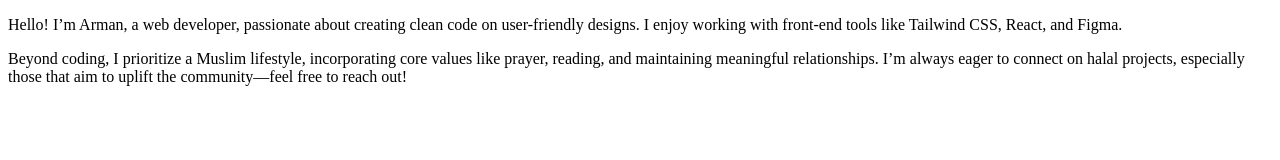
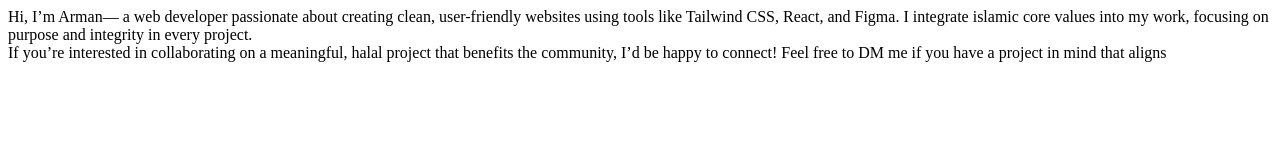
Before and after one commit to arman-anm/arman-anm.github.io, a plain HTML site: page index.html in a window 1280 px wide. Drawn offline with Linux system fonts and the light colour scheme.

Commit message:
about me version 2

```diff
--- a/index.html
+++ b/index.html
@@ -9,18 +9,14 @@
     <main>
       <section>
         <div>
-          <p>
-            Hello! I’m Arman, a web developer, passionate
-            about creating clean code on user-friendly designs. I enjoy working
-            with front-end tools like Tailwind CSS, React, and Figma.
-          </p>
-
-          <p>
-            Beyond coding, I prioritize a Muslim lifestyle, incorporating core
-            values like prayer, reading, and maintaining meaningful relationships. I’m always eager to connect on halal projects,
-            especially those that aim to uplift the community—feel free to reach
-            out!
-          </p>
+          Hi, I’m Arman— a web developer passionate about creating clean,
+          user-friendly websites using tools like Tailwind CSS, React, and
+          Figma. I integrate islamic core values into my work, focusing on
+          purpose and integrity in every project.
+          <br />
+          If you’re interested in collaborating on a meaningful, halal project
+          that benefits the community, I’d be happy to connect! Feel free to DM
+          me if you have a project in mind that aligns
         </div>
       </section>
     </main>
```
